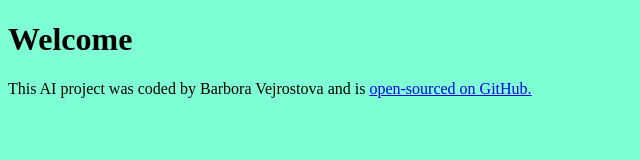
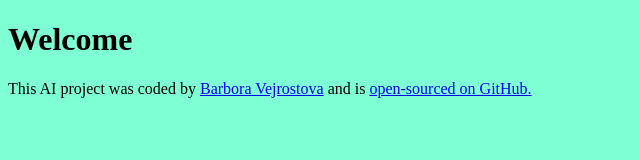
Before and after one commit to Barkika/generator, a plain HTML site: page index.html in a window 1280 px wide. Shown: the whole page, without its empty margins (0-640 px from the left). Drawn offline with Linux system fonts and the light colour scheme.

Commit message:
Footer update

```diff
--- a/index.html
+++ b/index.html
@@ -10,7 +10,11 @@
     <h1>Welcome</h1>
 
     <footer>
-      This AI project was coded by Barbora Vejrostova and is
+      This AI project was coded by
+      <a href="https://github.com/Barkika" target="_blank">
+        Barbora Vejrostova</a
+      >
+      and is
       <a href="https://github.com/Barkika/generator" target="_blank"
         >open-sourced on GitHub.</a
       >
```
